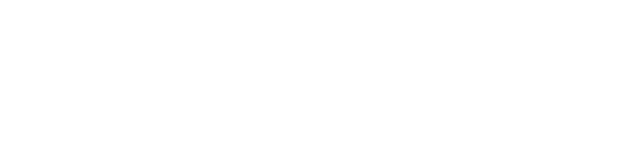
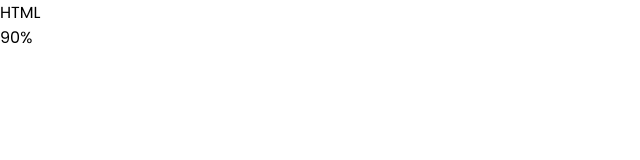
Before and after one commit to jeanmikhaelfuentes/animated-skills-bar, a plain HTML site: page index.html in a window 1280 px wide. Shown: the full height of the page, 0-640 px from the left. Drawn offline with Linux system fonts and the light colour scheme.

Commit message:
Added HTML Markup

```diff
--- a/index.html
+++ b/index.html
@@ -3,10 +3,20 @@
 <head>
     <meta charset="UTF-8">
     <meta name="viewport" content="width=device-width, initial-scale=1.0">
-    <title>Document</title>
+    <title>Animated Skills Bar</title>
     <link rel="stylesheet" href="style.css">
 </head>
 <body>
+    <div class="container">
+        <div class="skill-box">
+            <span class="title">HTML</span>
+            <div class="skill-bar">
+                <span class="skill-per">
+                    <span class="tooltip">90%</span>
+                </span>
+            </div>
+        </div>
+    </div>
 
 </body>
 </html>
```
